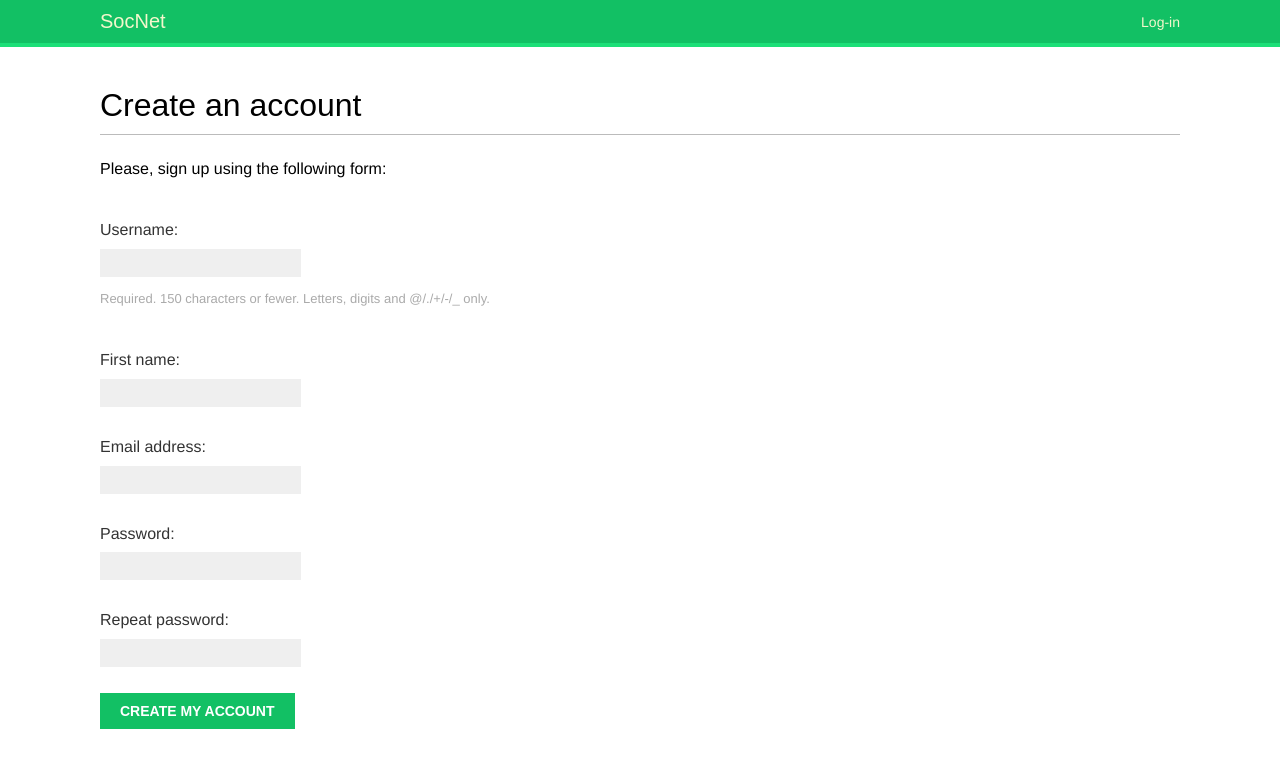
After one commit to CheStix/SocNet, a Django app: page /account/register/ in a window 1280 px wide. The commit adds this page. Shown: the top 768 px of the page. Run offline with Django 3.2, Linux system fonts and the light colour scheme; some web fonts are replaced.

Commit message:
added user registration

```diff
--- a/account/forms.py
+++ b/account/forms.py
@@ -1,6 +1,22 @@
 from django import forms
+from django.contrib.auth.models import User
 
 
 class LoginForm(forms.Form):
     username = forms.CharField()
     password = forms.CharField(widget=forms.PasswordInput)
+
+
+class UserRegistrationForm(forms.ModelForm):
+    password = forms.CharField(label='Password', widget=forms.PasswordInput)
+    password2 = forms.CharField(label='Repeat password', widget=forms.PasswordInput)
+
+    class Meta:
+        model = User
+        fields = ('username', 'first_name', 'email')
+
+    def clean_password2(self):
+        cd = self.cleaned_data
+        if cd['password'] != cd['password2']:
+            raise forms.ValidationError('Passwords don\'t match.')
+        return cd['password2']
--- /dev/null
+++ b/account/templates/account/register.html
@@ -0,0 +1,13 @@
+{% extends "base.html" %}
+
+{% block title %}Create an account{% endblock %}
+
+{% block content %}
+    <h1>Create an account</h1>
+    <p>Please, sign up using the following form:</p>
+    <form action="." method="post">
+        {{ user_form.as_p }}
+        {% csrf_token %}
+        <p><input type="submit" value="Create my account"></p>
+    </form>
+{% endblock %}
--- a/account/templates/registration/login.html
+++ b/account/templates/registration/login.html
@@ -7,7 +7,8 @@
     {% if form.errors %}
         <p>Your username and password didn't match.Please try again.</p>
     {% else %}
-        <p>Please, use the following form to log-in:</p>
+        <p>Please, use the following form to log-in. If you don't have an account
+            <a href="{% url "register" %}">register here</a></p>
     {% endif %}
     <div class="login-form">
         <form action="{% url 'login' %}" method="post">
--- a/account/urls.py
+++ b/account/urls.py
@@ -1,4 +1,4 @@
-from django.urls import path
+from django.urls import path, include
 from django.contrib.auth import views as auth_views
 
 from . import views
@@ -16,5 +16,7 @@ urlpatterns = [
     path('password_reset/done/', auth_views.PasswordResetDoneView.as_view(), name='password_reset_done'),
     path('reset/<uidb64>/<token>/', auth_views.PasswordResetConfirmView.as_view(), name='password_reset_confirm'),
     path('reset/done/', auth_views.PasswordResetCompleteView.as_view(), name='password_reset_complete'),
+    path('register/', views.register, name='register')
+    # path('', include('django.contrib.auth.urls'))
 
 ]
--- a/account/views.py
+++ b/account/views.py
@@ -3,7 +3,23 @@ from django.http import HttpResponse
 from django.contrib.auth import authenticate, login
 from django.contrib.auth.decorators import login_required
 
-from .forms import LoginForm
+from .forms import LoginForm, UserRegistrationForm
+
+
+def register(request):
+    if request.method == 'POST':
+        user_form = UserRegistrationForm(request.POST)
+        if user_form.is_valid():
+            # creat new user but not save in base
+            new_user = user_form.save(commit=False)
+            # set user encrypted password
+            new_user.set_password(user_form.cleaned_data['password'])
+            # save user in base
+            new_user.save()
+            return render(request, 'account/register_done.html', {'new_user': new_user})
+    else:
+        user_form = UserRegistrationForm()
+    return render(request, 'account/register.html', {'user_form': user_form})
 
 
 def user_login(request):
```
Also changed, not shown: account/templates/account/register_done.html (added, +9 -0 lines).
